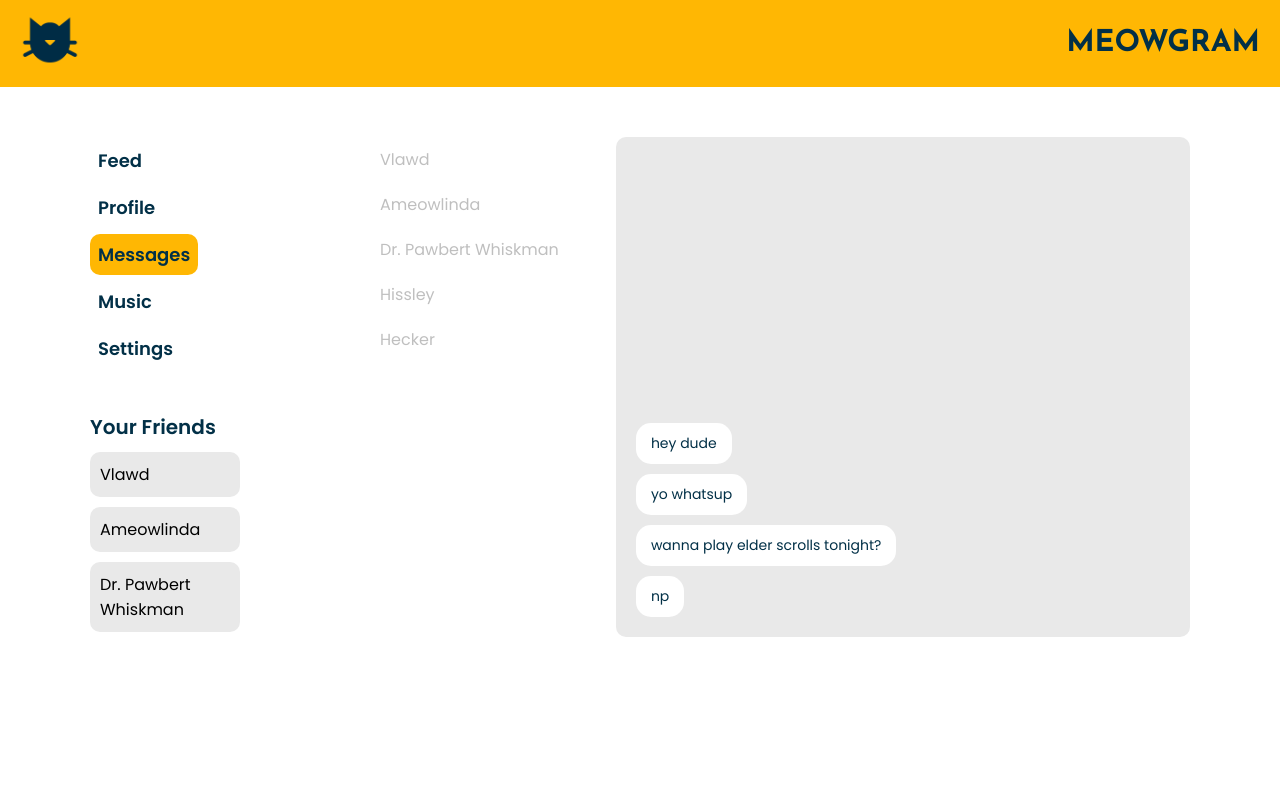
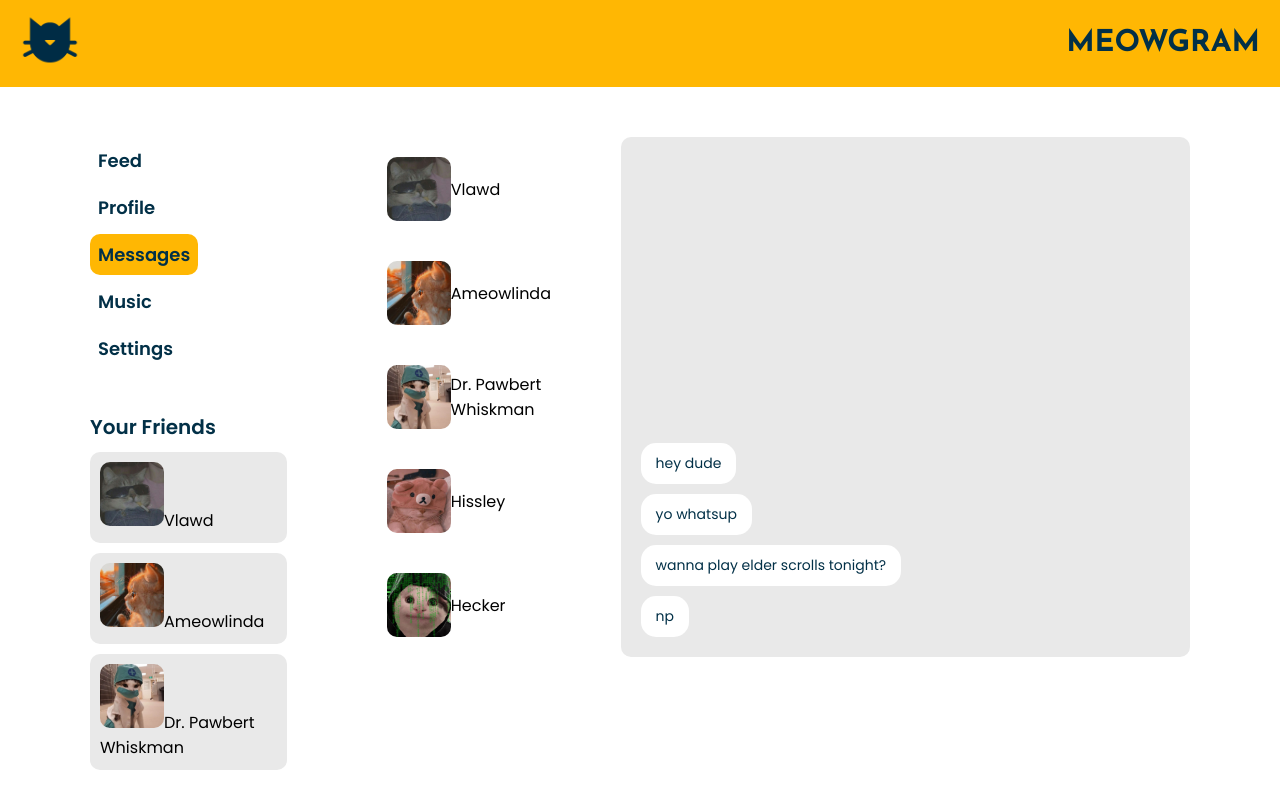
Before and after one commit to romovaja-baba/cat-social-network, a React (Create React App) app: page /dialogs in a window 1280 px wide. Built offline with nearby package versions, Linux system fonts and the light colour scheme.

Commit message:
add profile pictures

```diff
--- a/public/index.html
+++ b/public/index.html
@@ -3,44 +3,19 @@
 
 <head>
   <meta charset="utf-8" />
-  <link rel="icon" href="%PUBLIC_URL%/favicon.ico" />
+  <link rel="icon" href="cat.png" />
   <meta name="viewport" content="width=device-width, initial-scale=1" />
-  <meta name="theme-color" content="#000000" />
-  <meta name="description" content="Web site created using create-react-app" />
   <link rel="preconnect" href="https://fonts.googleapis.com">
   <link rel="preconnect" href="https://fonts.gstatic.com" crossorigin>
   <link href="https://fonts.googleapis.com/css2?family=Poppins:wght@400;600;900&display=swap" rel="stylesheet">
-  <link rel="apple-touch-icon" href="%PUBLIC_URL%/logo192.png" />
-  <!--
-      manifest.json provides metadata used when your web app is installed on a
-      user's mobile device or desktop. See https://developers.google.com/web/fundamentals/web-app-manifest/
-    -->
+  <link rel="apple-touch-icon" href="%PUBLIC_URL%/cat.png" />
   <link rel="manifest" href="%PUBLIC_URL%/manifest.json" />
-  <!--
-      Notice the use of %PUBLIC_URL% in the tags above.
-      It will be replaced with the URL of the `public` folder during the build.
-      Only files inside the `public` folder can be referenced from the HTML.
-
-      Unlike "/favicon.ico" or "favicon.ico", "%PUBLIC_URL%/favicon.ico" will
-      work correctly both with client-side routing and a non-root public URL.
-      Learn how to configure a non-root public URL by running `npm run build`.
-    -->
-  <title>React App</title>
+  <title>Meowgram</title>
 </head>
 
 <body>
   <noscript>You need to enable JavaScript to run this app.</noscript>
   <div id="root"></div>
-  <!--
-      This HTML file is a template.
-      If you open it directly in the browser, you will see an empty page.
-
-      You can add webfonts, meta tags, or analytics to this file.
-      The build step will place the bundled scripts into the <body> tag.
-
-      To begin the development, run `npm start` or `yarn start`.
-      To create a production bundle, use `npm run build` or `yarn build`.
-    -->
 </body>
 
 </html>
--- a/src/App.css
+++ b/src/App.css
@@ -35,7 +35,7 @@ body {
 
 .container {
   display: flex;
-  gap: 120px;
+  gap: 80px;
 
   width: 1100px;
   margin: 0 auto;
--- a/src/components/Dialogs/Dialog/DialogUser.jsx
+++ b/src/components/Dialogs/Dialog/DialogUser.jsx
@@ -9,8 +9,17 @@ const DialogUser = (props) => {
             select => select.isActive ? styles.active : styles.listItem
         );
     };
+
+
     return (
-        <div className={styles.listItem}><NavLink to={`/dialogs/${props.id}`} className={SelectedLink()}>{props.name}</NavLink></div>
+
+        <div className={styles.listItem}>
+
+            <NavLink to={`/dialogs/${props.id}`} className={SelectedLink()}>
+                <img src={props.profilePicture} alt={props.name} width={"64px"} height={"64px"}/>
+                {props.name}
+            </NavLink>
+        </div>
     )
 };
 
--- a/src/components/Dialogs/Dialog/DialogUser.module.css
+++ b/src/components/Dialogs/Dialog/DialogUser.module.css
@@ -1,15 +1,20 @@
 .listItem {
     padding: 10px;
-    opacity: .5;
+
+    display: flex;
+    align-items: center;
 }
 
 .listItem a {
     text-decoration: none;
-    color: #000
+    color: #000;
 }
 
 .active {
     padding: 10px;
-    opacity: 1;
     font-weight: 600;
 }
+
+img {
+
+}
--- a/src/components/Dialogs/Dialogs.jsx
+++ b/src/components/Dialogs/Dialogs.jsx
@@ -6,8 +6,9 @@ import Message from "./Message/Message";
 
 const Dialogs = (props) => {
 
-    let dialogElements = props.dialogs.map( dialog => <DialogUser name={dialog.name} id={dialog.id}/> );
-    let messagesElements = props.messages.map( message => <Message text={message.text}/> );
+    let dialogElements = props.dialogs.map(dialog =>
+        <DialogUser name={dialog.name} id={dialog.id} key={dialog.id} profilePicture={dialog.profilePicture} />);
+    let messagesElements = props.messages.map(message => <Message key={message.id} text={message.text} />);
 
     return (
         <div className={styles.container}>
--- a/src/components/SideBar/SideBar.jsx
+++ b/src/components/SideBar/SideBar.jsx
@@ -5,10 +5,14 @@ import { NavLink } from "react-router-dom";
 
 const SideBar = (props) => {
 
-    let friendsElements = props.friends.map(friend => <div className={styles.item}><NavLink to={`/dialogs/${props.id}`}>{friend.name}</NavLink></div>)
-
+    let friendsElements = props.friends.map((friend) => {
+        console.log(friend);
+        return <div key={friend.id} className={styles.item}>
+            <img alt={friend.name} src={friend.profilePicture} width={"64px"} height={"64px"}/>
+            <NavLink to={`/dialogs/${friend.id}`}>{friend.name}</NavLink>
+        </div>
+    });
     return (
-
         <div className={styles.area}>
             <h2>Your Friends</h2>
             {friendsElements}
--- a/src/components/SideBar/SideBar.module.css
+++ b/src/components/SideBar/SideBar.module.css
@@ -19,3 +19,8 @@ h2 {
     text-decoration: none;
     color: #000;
 }
+
+img {
+    border-radius: 10px;
+    object-fit: cover;
+}
--- a/src/redux/state.js
+++ b/src/redux/state.js
@@ -2,25 +2,25 @@ const state = {
 
     dialogsPage: {
         dialogUserData: [
-            { id: 1, name: "Vlawd", profilePictire: "cool-cat.jpg" },
-            { id: 2, name: "Ameowlinda", profilePictire: "soft-cat.jpg"},
-            { id: 3, name: "Dr. Pawbert Whiskman", profilePictire: "doctor-cat.jpg"},
-            { id: 4, name: "Hissley", profilePictire: "teddy-bear-cat.jpg"},
-            { id: 5, name: "Hecker", profilePictire: "hecker-cat.jpg"}
+            { id: 1, name: "Vlawd", profilePicture: "http://localhost:3000/cool-cat.jpg" },
+            { id: 2, name: "Ameowlinda", profilePicture: "http://localhost:3000/soft-cat.jpg"},
+            { id: 3, name: "Dr. Pawbert Whiskman", profilePicture: "http://localhost:3000/doctor-cat.jpg"},
+            { id: 4, name: "Hissley", profilePicture: "http://localhost:3000/teddy-bear-cat.jpg"},
+            { id: 5, name: "Hecker", profilePicture: "http://localhost:3000/hecker-cat.jpg"}
         ],
         messagesData: [
-            { id: 1, text: "hey dude" },
-            { id: 2, text: "yo whatsup" },
-            { id: 3, text: "wanna play elder scrolls tonight?" },
-            { id: 4, text: "np" }
+            { id: 1, text: "hey dude", senderId: 1 },
+            { id: 2, text: "yo whatsup", senderId: 0 },
+            { id: 3, text: "wanna play elder scrolls tonight?", senderId: 1 },
+            { id: 4, text: "np", senderId: 0 }
         ]
     },
 
     profilePage: {
         postsData: [
-            { id: 1, text: "Hello everyone on this platform!!", likeCount: "9", date: Date("06/22/2022") },
-            { id: 2, text: "Whassup??", likeCount: "12", date: Date("07/02/2022") },
-            { id: 3, text: "Hope you guys had a PURRfect weekend!", likeCount: "24", date: Date("18/02/2022") }
+            { id: 1, text: "Hello everyone on this platform!!", likeCount: "9", date: "06/22/2022" },
+            { id: 2, text: "Whassup??", likeCount: "12", date: "07/02/2022" },
+            { id: 3, text: "Hope you guys had a PURRfect weekend!", likeCount: "24", date: "18/02/2022" }
         ]
     },
 
@@ -37,9 +37,9 @@ const state = {
 
     sideBarPage: {
         friendsData: [
-            { id: 1, name: "Vlawd", profilePictire: "cool-cat.jpg" },
-            { id: 2, name: "Ameowlinda", profilePictire: "soft-cat.jpg"},
-            { id: 3, name: "Dr. Pawbert Whiskman", profilePictire: "doctor-cat.jpg"}
+            { id: 1, name: "Vlawd", profilePicture: "http://localhost:3000/cool-cat.jpg" },
+            { id: 2, name: "Ameowlinda", profilePicture: "http://localhost:3000/soft-cat.jpg"},
+            { id: 3, name: "Dr. Pawbert Whiskman", profilePicture: "http://localhost:3000/doctor-cat.jpg"}
         ]
     }
 };
```
Also changed, not shown: public/manifest.json, src/components/Music/Music.jsx (line endings or trailing spaces).
